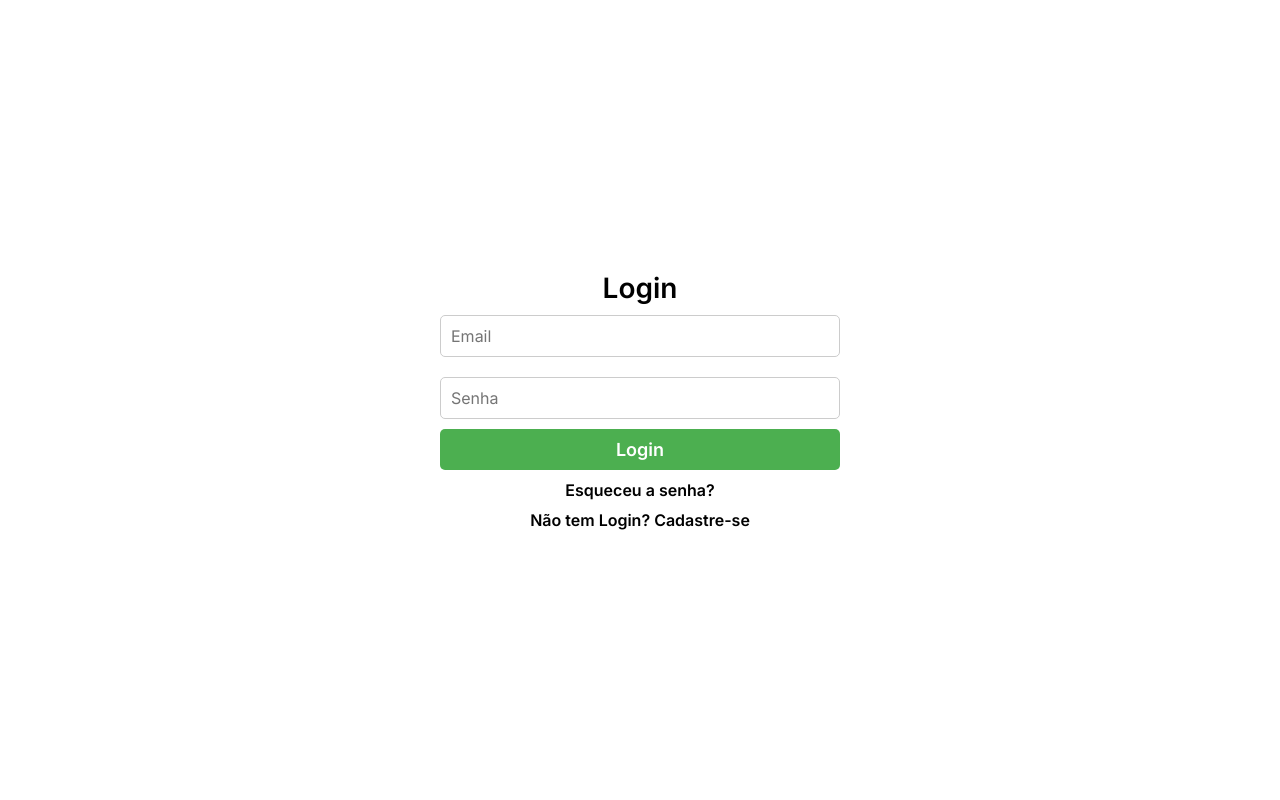
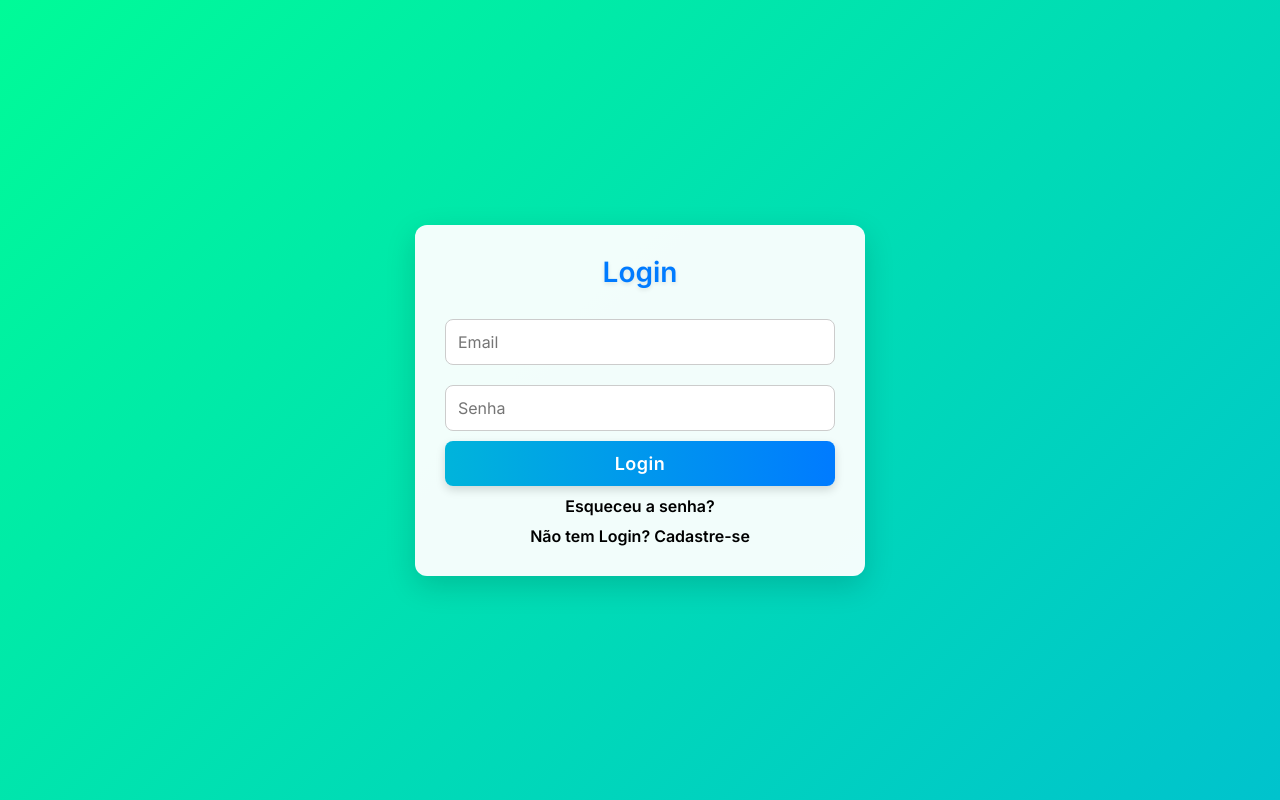
Before and after one commit to oficialarthurmagalhaes/CRUD-LTPIII-ART, a PHP site: page / in a window 1280 px wide. Run offline with PHP 8.4, Linux system fonts and the light colour scheme.

Commit message:
mudança do style.css

```diff
--- a/style.css
+++ b/style.css
@@ -1,46 +1,84 @@
+/* ===== Reset e base ===== */
 * {
     margin: 0;
-	padding: 0;
-	border: 0;
-	font-size: 100%;
-	font: inherit;
-	vertical-align: baseline;
+    padding: 0;
+    border: 0;
+    font-size: 100%;
+    font: inherit;
+    vertical-align: baseline;
     box-sizing: border-box;
     text-decoration: none;
 }
 
 body {
     font-family: 'Inter', 'sans-serif', 'Arial';
+    min-height: 100vh;
+    min-width: 100vw;
+    display: flex;
+    justify-content: center;
+    align-items: center;
+    background: linear-gradient(-45deg, #007BFF, #00B4DB, #00FF94, #007BFF);
+    background-size: 400% 400%;
+    animation: gradientMove 10s ease infinite;
+    color: #222;
 }
 
+/* ===== Animação de fundo ===== */
+@keyframes gradientMove {
+    0% { background-position: 0% 50%; }
+    50% { background-position: 100% 50%; }
+    100% { background-position: 0% 50%; }
+}
+
+/* ===== Container geral ===== */
 .container {
-    height: 100vh;
-    width: 100vw;
+    width: 100%;
+    max-width: 450px;
+    height: auto;
+    padding: 30px;
+    border-radius: 12px;
+    background: rgba(255, 255, 255, 0.95);
+    box-shadow: 0 10px 30px rgba(0, 0, 0, 0.15);
     display: flex;
-    flex-direction: row;
+    flex-direction: column;
     justify-content: center;
     align-items: center;
+    animation: fadeIn 1s ease-in-out;
 }
 
-.box {
-    height: 400px;
-    width: 400px;
+/* ===== Animação de entrada ===== */
+@keyframes fadeIn {
+    from { opacity: 0; transform: translateY(20px); }
+    to { opacity: 1; transform: translateY(0); }
 }
 
+/* ===== Caixa de formulário ===== */
+.box {
+    width: 100%;
+}
+
+/* ===== Formulário ===== */
 form {
-    height: 100%;
     width: 100%;
     display: flex;
     flex-direction: column;
-    justify-content: center;
     align-items: center;
 }
 
 form h1 {
     font-size: 28px;
     font-weight: 700;
+    margin-bottom: 20px;
+    color: #007BFF;
+    text-shadow: 0 2px 4px rgba(0,0,0,0.1);
+    transition: 0.3s;
 }
 
+form h1:hover {
+    transform: scale(1.03);
+}
+
+/* ===== Links ===== */
 form a {
     font-size: 16px;
     margin-top: 10px;
@@ -48,33 +86,69 @@
     color: #000;
     width: 100%;
     text-align: center;
+    transition: 0.3s;
 }
 
 form a:hover {
     color: #4CAF50;
+    transform: scale(1.05);
 }
 
-input[type="email"], input[type="password"], input[type="text"] {
+/* ===== Campos de texto ===== */
+input[type="email"],
+input[type="password"],
+input[type="text"] {
     width: 100%;
-    padding: 10px;
+    padding: 12px;
     margin: 10px 0;
     border: 1px solid #ccc;
-    border-radius: 5px;
+    border-radius: 8px;
     font-weight: 400;
     font-size: 16px;
+    transition: all 0.3s ease;
 }
 
-input[type="submit"]{
+input[type="email"]:focus,
+input[type="password"]:focus,
+input[type="text"]:focus {
+    border-color: #00B4DB;
+    box-shadow: 0 0 10px rgba(0, 180, 219, 0.3);
+    transform: scale(1.02);
+}
+
+/* ===== Botão ===== */
+input[type="submit"] {
     width: 100%;
-    padding: 10px;
-    border-radius: 5px;
-    background-color: #4CAF50;
+    padding: 12px;
+    border-radius: 8px;
+    background: linear-gradient(to right, #00B4DB, #007BFF);
     color: #fff;
     cursor: pointer;
     font-weight: 700;
     font-size: 18px;
+    letter-spacing: 0.5px;
+    box-shadow: 0 4px 10px rgba(0,0,0,0.15);
+    transition: all 0.3s ease;
 }
 
-input[type="submit"]:hover{
-    background-color: #5cf561;
+input[type="submit"]:hover {
+    background: linear-gradient(to right, #007BFF, #00B4DB);
+    transform: translateY(-3px);
+    box-shadow: 0 8px 20px rgba(0,0,0,0.25);
 }
+
+/* ===== Responsividade ===== */
+@media (max-width: 480px) {
+    .container {
+        max-width: 90%;
+        padding: 20px;
+    }
+
+    form h1 {
+        font-size: 24px;
+    }
+
+    input[type="submit"] {
+        font-size: 16px;
+    }
+}
```
